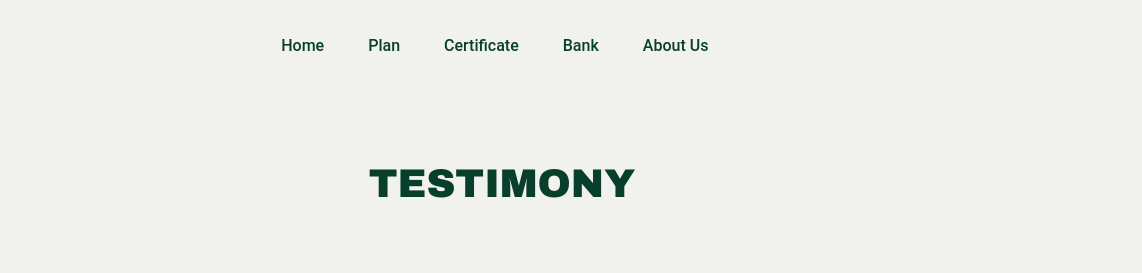
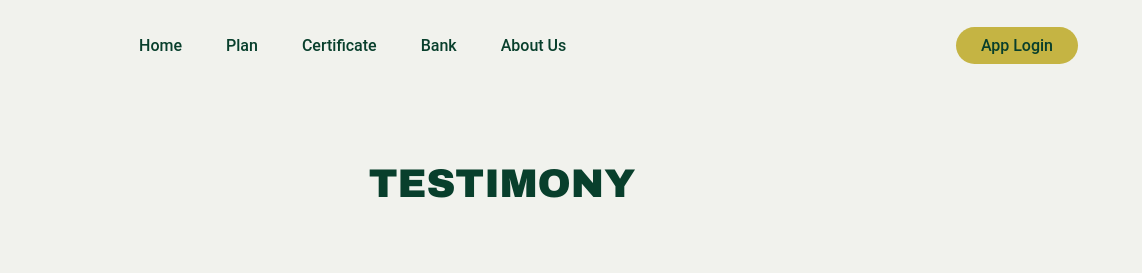
Before and after one commit to mira-alisa/web-terbaik, a plain HTML site: page index.html in a window 1280 px wide. Shown: the top 273 px of the page, 138-1280 px from the left. Drawn offline with nearby package versions, Linux system fonts and the light colour scheme.

Commit message:
update link to app

```diff
--- a/css/style.css
+++ b/css/style.css
@@ -133,6 +133,26 @@ button {
 
 button:hover {
     background-color: rgba(244, 167, 187, 0.8);
+}
+
+.login-button {
+    margin-left: 20px;
+    padding: 9px 25px;
+    color: #083f2c;
+    background-color: #c5b443;
+    border: none;
+    border-radius: 50px;
+    cursor: pointer;
+    transition: all 0.3s ease 0s;
+    text-decoration: none;
+    display: inline-block;
+    font-weight: 500;
+    font-size: 16px;
+}
+
+.login-button:hover {
+    background-color: #9f9312;
+    color: #083f2c;
 }
 
 .brand-logo-name {
@@ -746,4 +766,10 @@ span {
         margin: 0 10vw;
         width: 80vw;
     }
+
+    .login-button {
+        margin-left: 10px;
+        padding: 8px 20px;
+        font-size: 14px;
+    }
 }
--- a/index.html
+++ b/index.html
@@ -37,6 +37,8 @@
             <div><a href="index.html"><img class="brand-logo" src="img/brand-logo/favicon.jpg" alt="logo"></a></div>
         </div>
 
+        <a href="https://app.terbaik-trade.com" class="login-button" target="_blank">App Login</a>
+
         <!--Burger Menu-->
         <div id="nav-button">
             <a href="javascript:void(0);" class="icon header-2" onclick="openNav()">
@@ -54,6 +56,7 @@
                 <a href="certificate.html">Certificate</a>
                 <a href="bank.html">Bank</a>
                 <a href="about.html">About Us</a>
+                <a href="https://app.terbaik-trade.com" target="_blank">Login</a>
             </div>
 
             <!-- Button to close the overlay navigation -->
```
Also changed, not shown: about.html (+3 -0 lines), bank.html (+3 -0 lines), certificate.html (+3 -0 lines), plan.html (+3 -0 lines).
